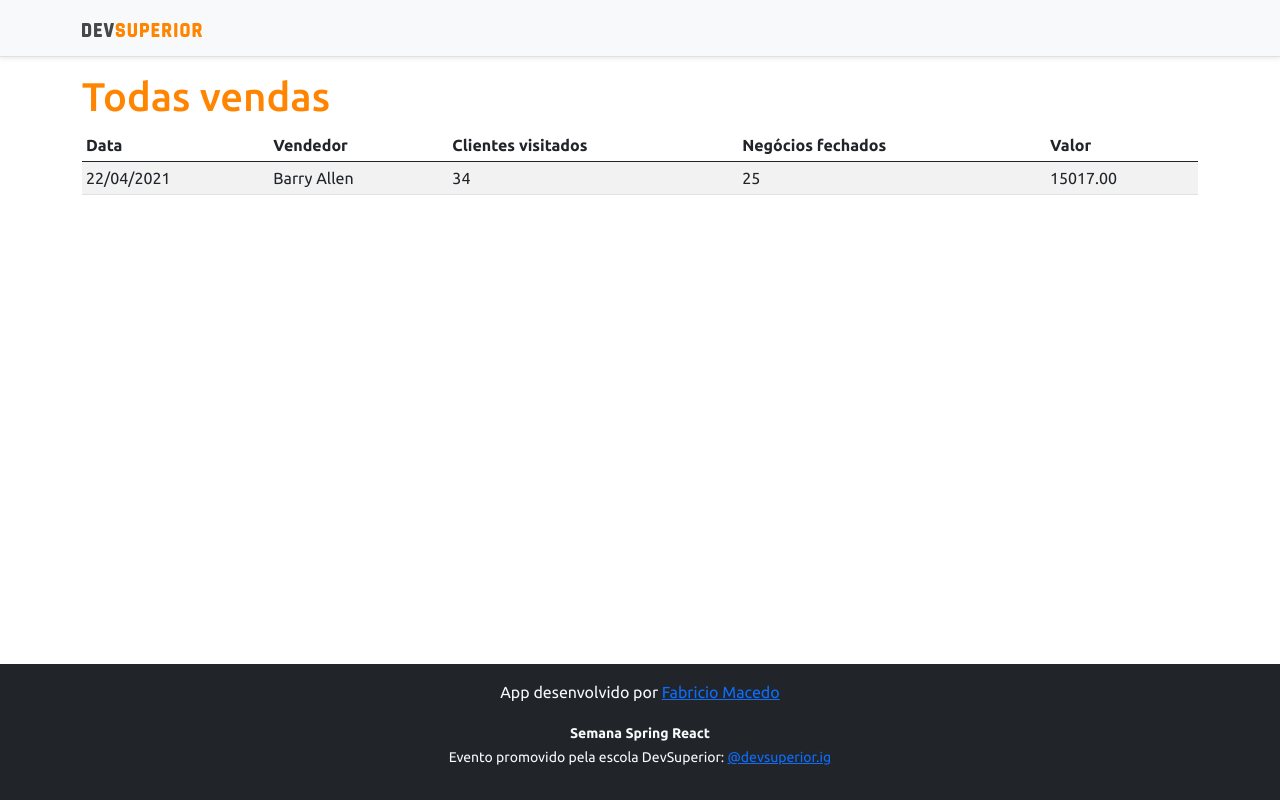
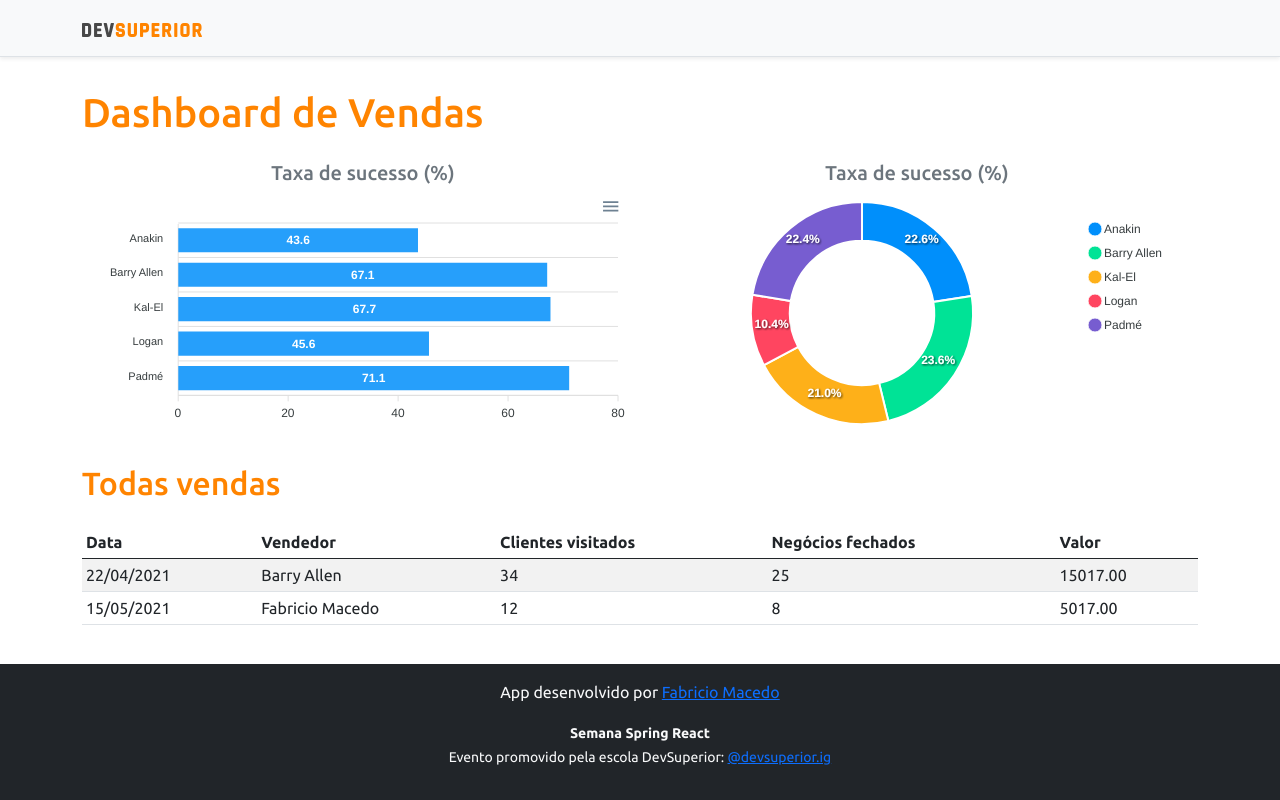
Before and after one commit to fabriciio95/dsvendas, a React (Create React App) app in the folder frontend/: page / in a window 1280 px wide. Built offline with nearby package versions, Linux system fonts and the light colour scheme.

Commit message:
Gráficos dados estáticos

```diff
--- a/frontend/package.json
+++ b/frontend/package.json
@@ -12,11 +12,13 @@
     "@types/node": "^12.0.0",
     "@types/react": "^17.0.0",
     "@types/react-dom": "^17.0.0",
+    "apexcharts": "^3.26.2",
     "boostrap": "^2.0.0",
     "bootstrap": "^5.0.1",
     "jquery": "1.9.1",
     "popper.js": "^1.16.1",
     "react": "^17.0.2",
+    "react-apexcharts": "^1.3.9",
     "react-dom": "^17.0.2",
     "react-scripts": "4.0.3",
     "typescript": "^4.1.2",
--- a/frontend/src/App.tsx
+++ b/frontend/src/App.tsx
@@ -1,13 +1,28 @@
 import DataTable from "components/DataTable";
 import Footer from "components/Footer";
 import NavBar from "components/NavBar";
+import BarChart from 'components/BarChart'
+import DonutChart from "components/DonutChart";
 
 function App() {
   return (
     <>
       <NavBar />
       <div className="container">
-        <h1 className="text-primary">Todas vendas</h1>
+        <h1 className="text-primary py-3">Dashboard de Vendas</h1>
+        <div className="row px-3">
+          <div className="col-sm-6">
+            <h5 className="text-center text-secondary">Taxa de sucesso (%)</h5>
+            <BarChart />
+          </div>
+          <div className="col-sm-6">
+            <h5 className="text-center text-secondary">Taxa de sucesso (%)</h5>
+            <DonutChart />
+          </div>
+        </div>
+        <div className="py-3">
+          <h2 className="text-primary">Todas vendas</h2>
+        </div>
         <DataTable />
       </div>
       <Footer />
--- /dev/null
+++ b/frontend/src/components/BarChart/index.tsx
@@ -0,0 +1,33 @@
+import Chart from 'react-apexcharts';
+
+const BarChart = () => {
+  const options = {
+    plotOptions: {
+      bar: {
+        horizontal: true,
+      }
+    },
+  }
+
+  const mockData = {
+    labels: {
+      categories: ['Anakin', 'Barry Allen', 'Kal-El', 'Logan', 'Padmé']
+    },
+    series: [
+      {
+        name: "% Sucesso",
+        data: [43.6, 67.1, 67.7, 45.6, 71.1]
+      }
+    ]
+  }
+  return (
+    <Chart
+      options={{ ...options, xaxis: mockData.labels }}
+      series={mockData.series}
+      type="bar"
+      height="240"
+    />
+  );
+}
+
+export default BarChart;
--- a/frontend/src/components/DataTable/index.tsx
+++ b/frontend/src/components/DataTable/index.tsx
@@ -19,6 +19,13 @@
             <td>25</td>
             <td>15017.00</td>
           </tr>
+          <tr>
+            <td>15/05/2021</td>
+            <td>Fabricio Macedo</td>
+            <td>12</td>
+            <td>8</td>
+            <td>5017.00</td>
+          </tr>
         </tbody>
       </table>
     </div>
--- /dev/null
+++ b/frontend/src/components/DonutChart/index.tsx
@@ -0,0 +1,25 @@
+import Chart from 'react-apexcharts';
+
+const DonutChart = () => {
+  const options = {
+    legend: {
+      show: true
+    }
+  }
+
+  const mockData = {
+    series: [477138, 499928, 444867, 220426, 473088],
+    labels: ['Anakin', 'Barry Allen', 'Kal-El', 'Logan', 'Padmé']
+  }
+
+  return (
+    <Chart
+      options={{ ...options, labels: mockData.labels }}
+      series={mockData.series}
+      type="donut"
+      height="240"
+    />
+  );
+}
+
+export default DonutChart;
```
Also changed, not shown: 1 other file (tests, documents, lock files or other folders).
